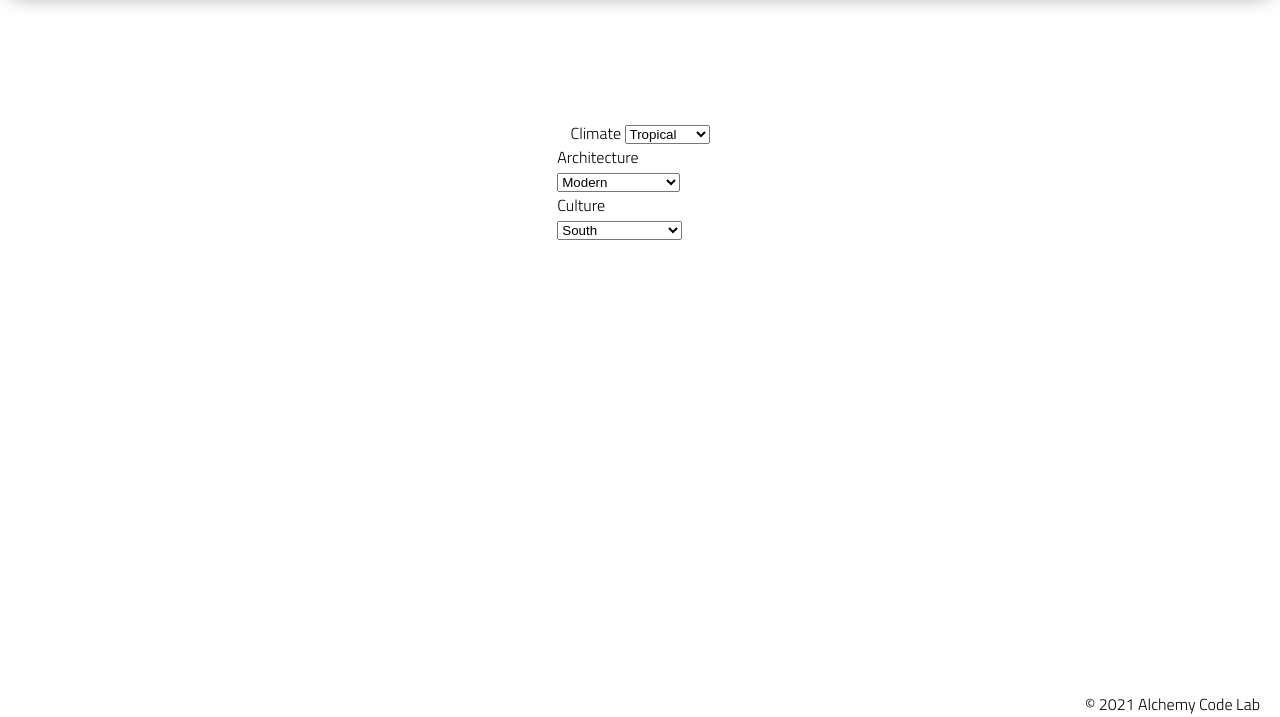
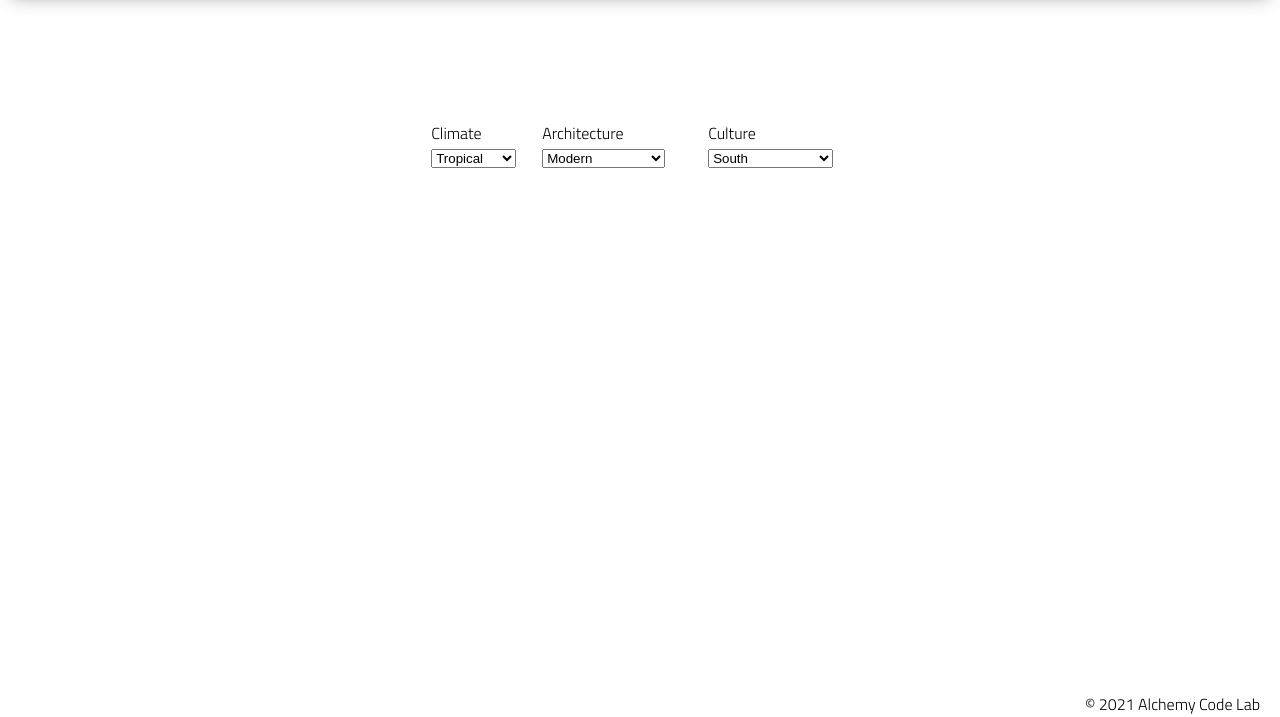
Before and after one commit to m-ghiringhelli/city-builder, a plain HTML site: page index.html in a window 1280 px wide. Shown: the part 83-800 px from the top of the page. Drawn offline with Linux system fonts and the light colour scheme.

Commit message:
rearrange image-menus

```diff
--- a/styles/style.css
+++ b/styles/style.css
@@ -43,7 +43,7 @@ section {
     background-color: var(--color5);
     max-width: 80%;
     display: flex;
-    flex-direction: column;
+    flex-direction: row;
     justify-content: center;
     align-items: center;
     padding-top: var(--gutter);
@@ -51,6 +51,11 @@ section {
     margin-top: var(--gutter);
     margin-bottom: var(--gutter);
     border: solid 2px var(--color1);
+}
+
+.image-menu {
+    display: flex;
+    flex-direction: column;
 }
 
 header {
```
